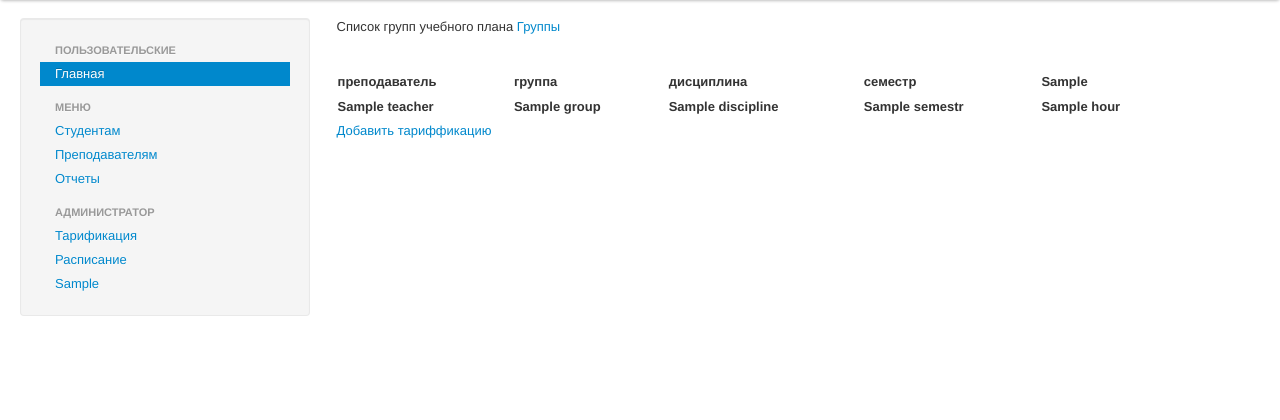
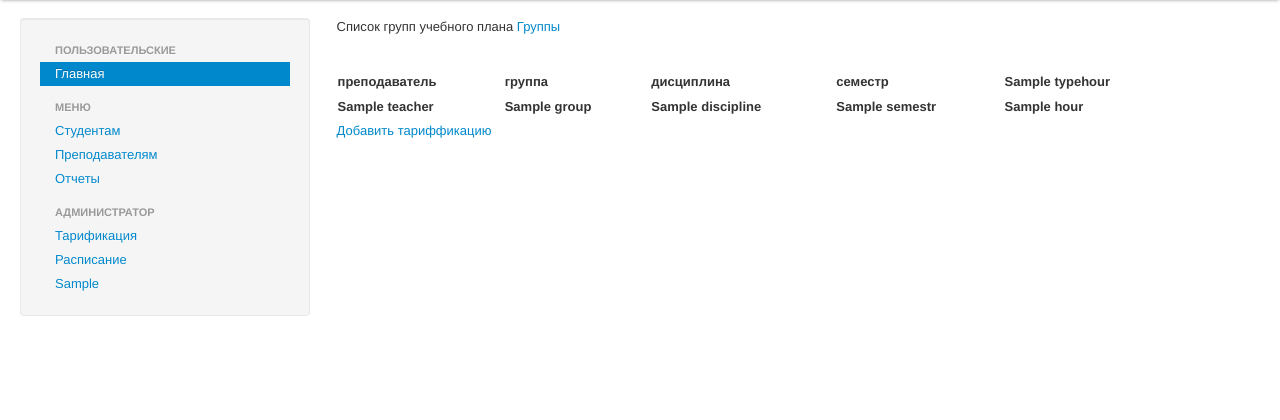
Before and after one commit to tarasov/deproc, a Django app: template deproc/templates/tariffication/tariffication.html in a window 1280 px wide. Shown: the part 40-460 px from the top of the page. Run offline with Django 3.2, Linux system fonts and the light colour scheme; the template is opened without the code that fills it: most values are stand-ins (such as "Sample title", 1, 10 or a date in 2020); parts of the project's set-up code (start-up, migrations or seed data) failed here and were passed over.

```diff
--- a/deproc/tariffication/admin.py
+++ b/deproc/tariffication/admin.py
@@ -37,3 +37,4 @@ site.register(models.Groups_stud)
 site.register(models.Groups_plan)
 site.register(models.Tariffication)
 site.register(models.Year)
+site.register(models.TypeHour)
--- a/deproc/tariffication/models.py
+++ b/deproc/tariffication/models.py
@@ -18,6 +18,8 @@ class Classroom(models.Model):
         return u'%s' % self.number
 
 
+# TODO все кортежи раскидать по классам и потихоньку применять к проекту или создать модели (наилучший вариант)
+# например пола всего 2, по этому можно кинуть в класс Profike
 
 choise_sex = (
     ('M', 'мужчина',),
@@ -254,7 +256,7 @@ class UchPlan(models.Model):
 
 
 class TypeHour(models.Model):
-    name = models.CharField(u'название', max_length=20)
+    name = models.CharField(u'название', max_length=40)
     short_name = models.CharField(u'сокращение', max_length=6)
 
     class Meta:
@@ -272,7 +274,7 @@ class UchPlanHour(models.Model):
     """
     uch_plan = models.ForeignKey(UchPlan, verbose_name="Учебный план", max_length=100)
     type = models.CharField(u"Тип часа", max_length=100, null=True, blank=True, choices=choice_typeh) # лекция, практика, консультация
-    type_hour = models.ForeignKey(TypeHour, verbose_name = u"Тип часа") # лекция, практика, консультация
+    type_hour = models.ForeignKey(TypeHour, verbose_name = u"Тип часа")
     count_hours = models.IntegerField(u"Количество часов", max_length=100)
 
     class Meta:
--- a/deproc/templates/tariffication/tariffication.html
+++ b/deproc/templates/tariffication/tariffication.html
@@ -12,8 +12,8 @@
                 <th align="left"><b>группа</b></th>
                 <th align="left"><b>дисциплина</b></th>
                 <th align="left"><b>семестр</b></th>
-                {% for typeh in choices %}
-                    <th align="left"><b>{{ typeh.1 }}</b></th>
+                {% for typehour in choices %}
+                    <th align="left"><b>{{ typehour }}</b></th>
                 {% endfor %}
             </tr>
             {% for tr in table %}
```
Also changed, not shown: deproc/tariffication/views.py (+5 -6 lines), deproc/tariffication/migrations/0004_auto__chg_field_typehour_name.py (added), 2 other files.
